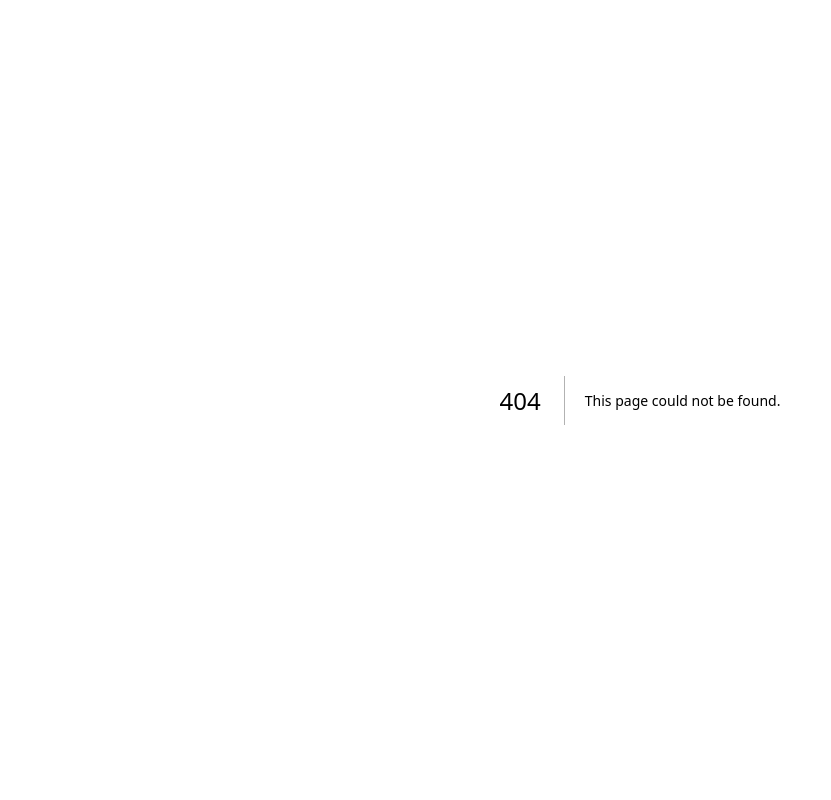
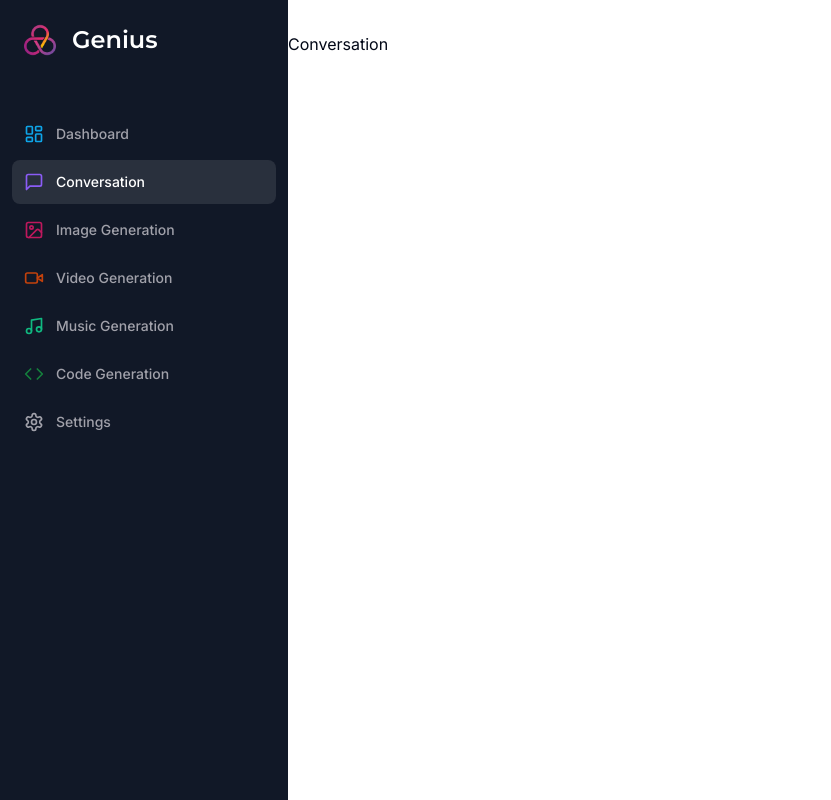
Before and after one commit to JavidAAA/AI_SaaS_App, a Next.js app: page /conversation in a window 1280 px wide. Before the commit this address had no page. Shown: the whole page, without its empty margins (0-831 px from the left). Built offline with nearby package versions, Linux system fonts and the light colour scheme.

Commit message:
added new route ConversationPage

```diff
--- /dev/null
+++ b/app/(dashboard)/(routes)/conversation/page.tsx
@@ -0,0 +1,5 @@
+import React from "react";
+
+export default function ConversationPage() {
+  return <div>Conversation</div>;
+}
```
